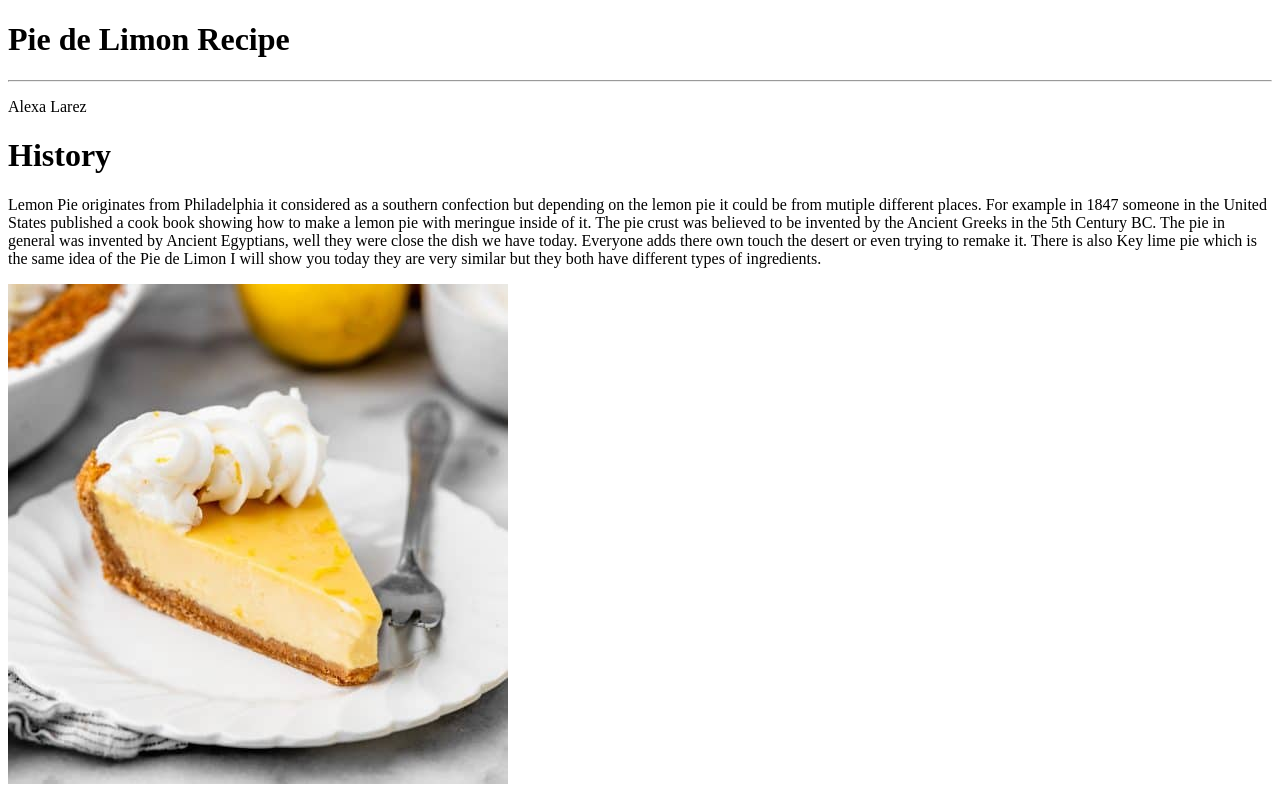
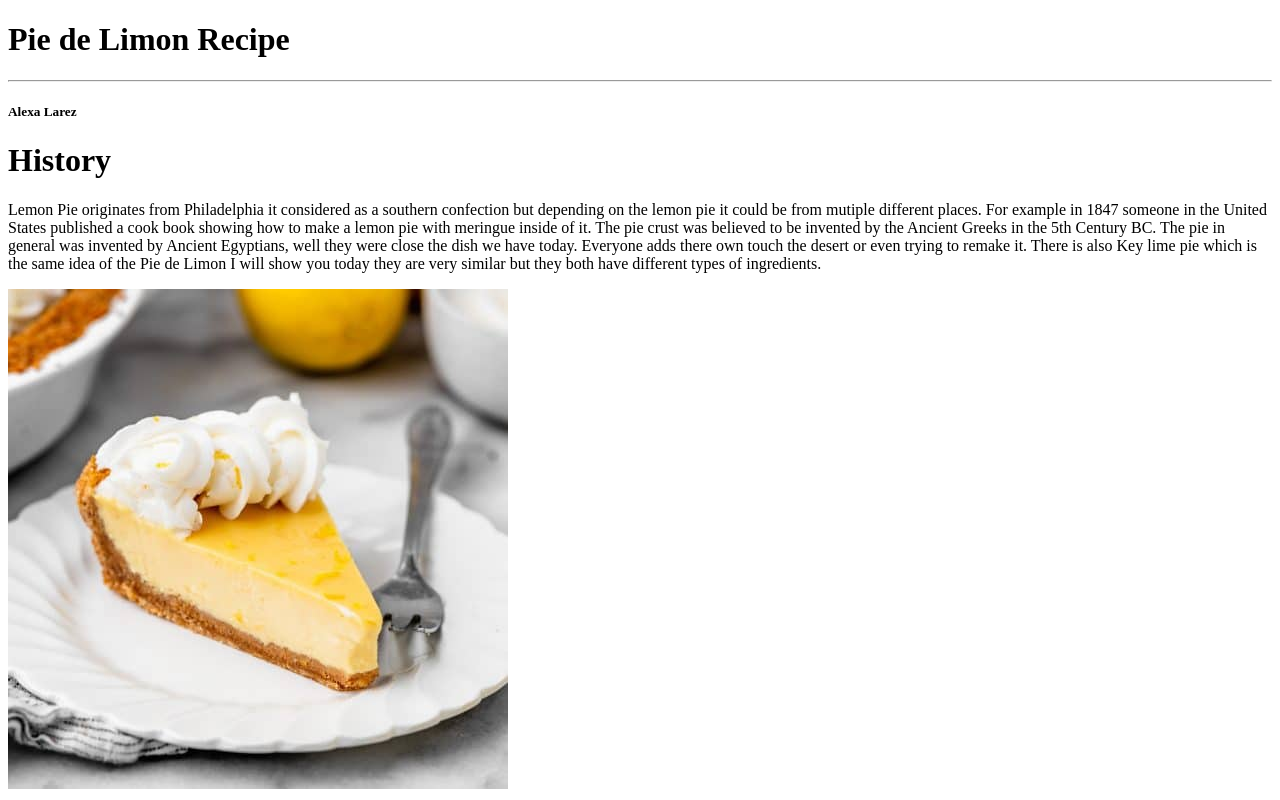
Before and after one commit to 29Alexa/29Alexa.github.io, a plain HTML site: page index.html in a window 1280 px wide. Shown: the top 800 px of the page. Drawn offline with Linux system fonts and the light colour scheme.

Commit message:
version8

```diff
--- a/index.html
+++ b/index.html
@@ -8,7 +8,7 @@
     <body>
         <h1>Pie de Limon Recipe</h1>
         <hr>
-        <p>Alexa Larez</p>
+        <h5>Alexa Larez</h5>
         <h1>History</h1>
           <p>Lemon Pie originates from Philadelphia it considered as a southern confection but depending on the lemon pie it could be from mutiple
              different places. For example in 1847 someone in the United States published a cook book showing how to
```
